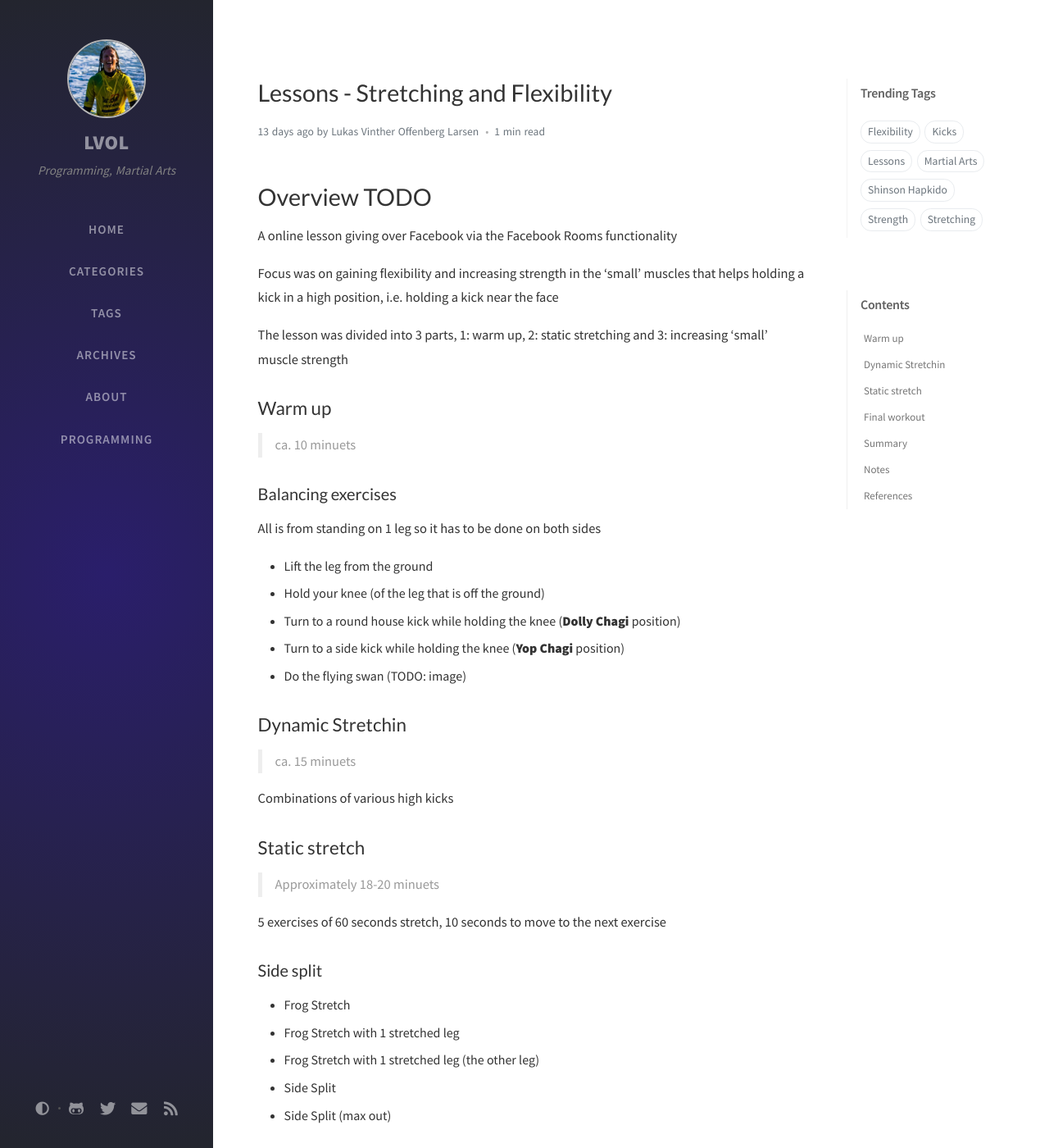
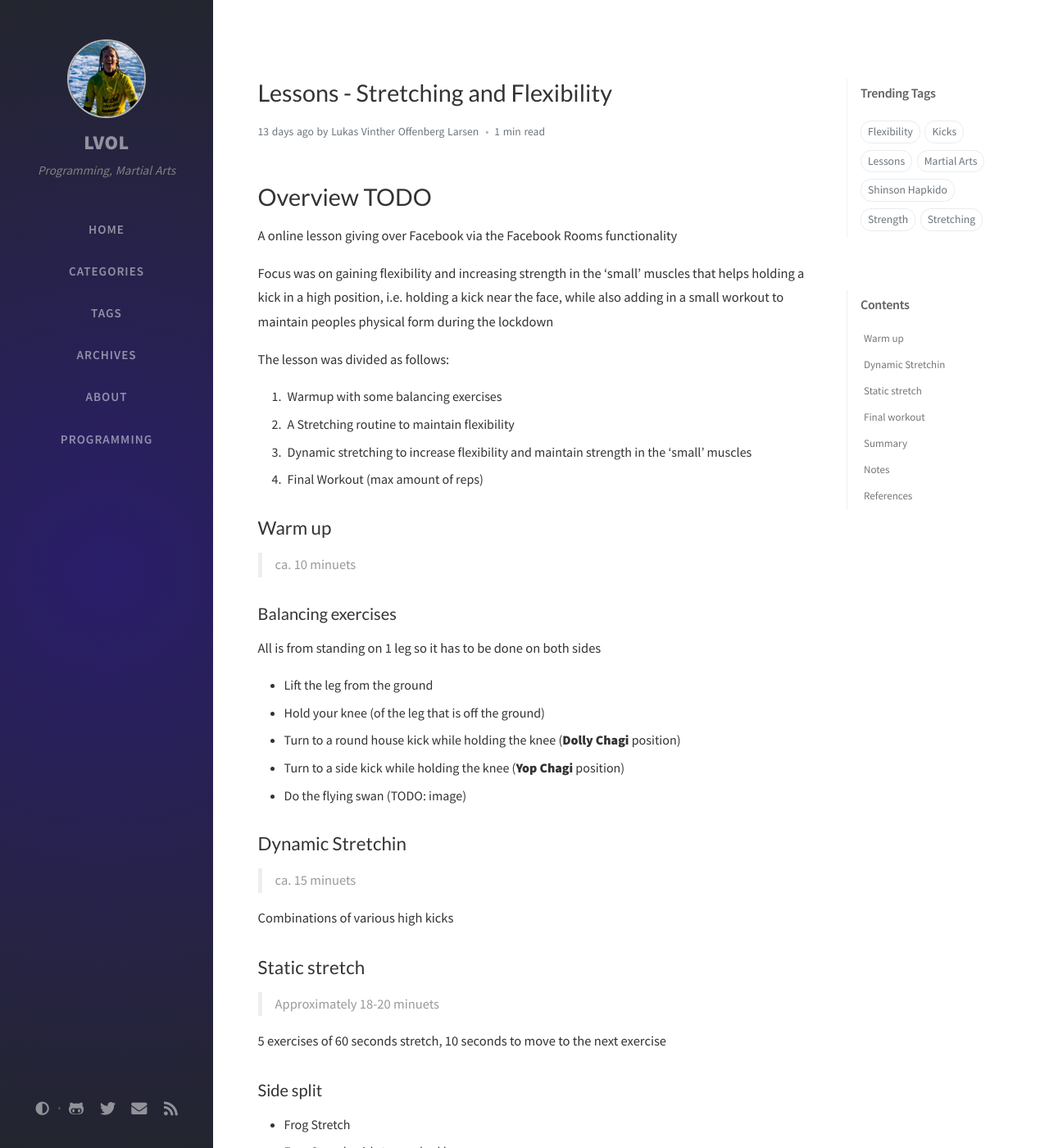
Before and after one commit to LVOL98/LVOL98.github.io, a Jekyll site: the page built from _posts/2021-1-18-Lesson-Stretching_Strength_and_Flexibility.md, in a window 1280 px wide and 1400 px high. Shown: the whole window at 82% size. Built offline with Jekyll 4.4.1, drawn with Linux system fonts in a browser that asks for light colours; nearby versions of some CDN libraries; comment, search, counter and statistics services are not loaded; some of the changed text lies outside the part shown.

Commit message:
All done

```diff
--- a/_posts/2021-1-18-Lesson-Stretching_Strength_and_Flexibility.md
+++ b/_posts/2021-1-18-Lesson-Stretching_Strength_and_Flexibility.md
@@ -11,9 +11,14 @@ Math: true
 
 A online lesson giving over Facebook via the Facebook Rooms functionality
 
-Focus was on gaining flexibility and increasing strength in the 'small' muscles that helps holding a kick in a high position, i.e. holding a kick near the face
+Focus was on gaining flexibility and increasing strength in the 'small' muscles that helps holding a kick in a high position, i.e. holding a kick near the face, while also adding in a small workout to maintain peoples physical form during the lockdown
 
-The lesson was divided into 3 parts, 1: warm up, 2: static stretching and 3: increasing 'small' muscle strength
+The lesson was divided as follows:
+
+1. Warmup with some balancing exercises
+2. A Stretching routine to maintain flexibility
+3. Dynamic stretching to increase flexibility and maintain strength in the 'small' muscles
+4. Final Workout (max amount of reps)
 
 ## Warm up
 
@@ -51,7 +56,7 @@ Combinations of various high kicks
 
 ### Front split (one for each side)
 
-- The mermaid
+- [The mermaid][Mermaid-Stretch]
 - Sitting with one leg bent, and the other one stretched out (TODO: see reference)
 - Same as above, but try to reach the leg with the hand over the head (TODO: see image)
 - Side Split
@@ -74,7 +79,7 @@ Now doing all of this in 60 minuets is quite tight, so doing fewer rounds or a v
 
 ## Notes
 
-- 18:00 is a bit too early
+- 18:00 is a bit too early for people with kids
 
 ## References
 
```
